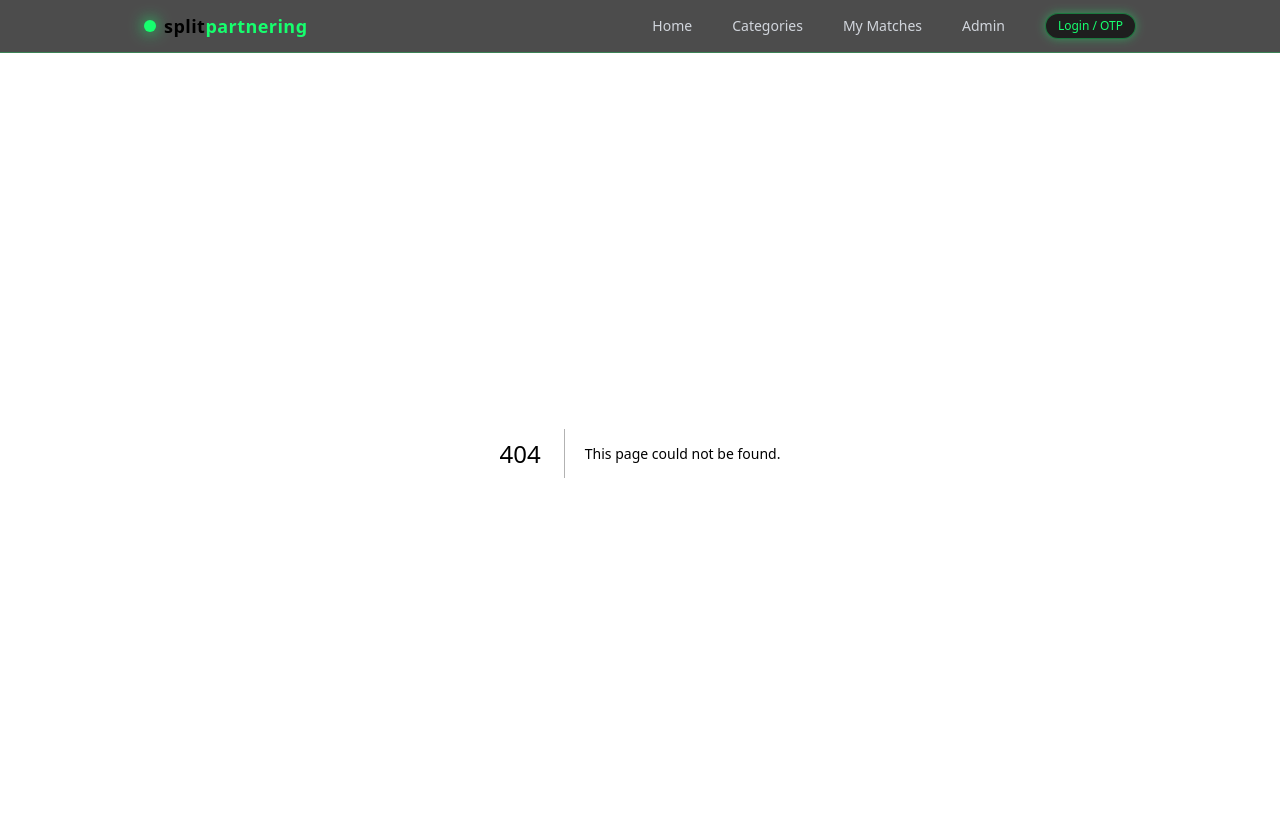
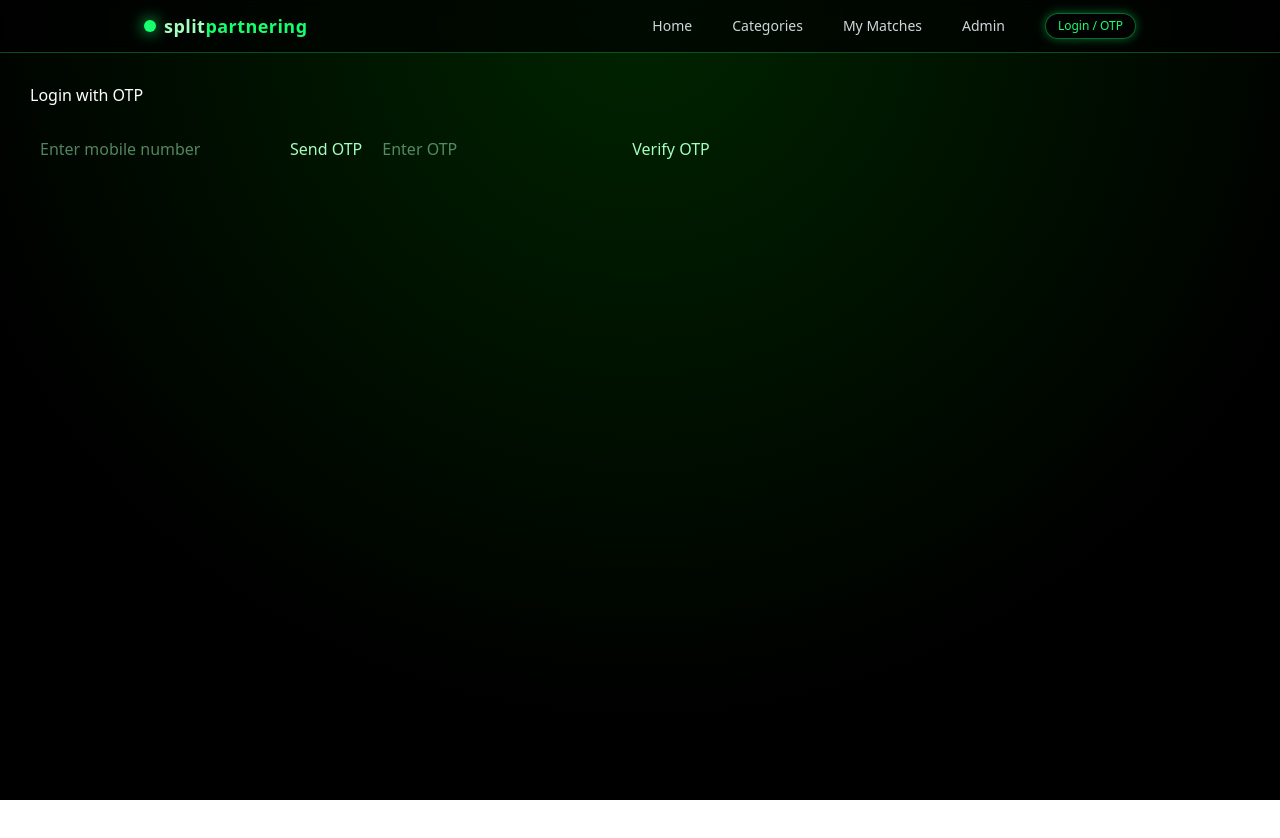
Before and after one commit to SathyaManojBiyyapu/split-partnering, a Next.js app: page /login in a window 1280 px wide. Before the commit this address had no page. Shown: the top 838 px of the page. After the commit the page ends 800 px from the top, so only its background shows below. Built offline with nearby package versions, Linux system fonts and the light colour scheme; no server answers.

Commit message:
initial commit

```diff
--- a/app/admin/page.tsx
+++ b/app/admin/page.tsx
@@ -1,3 +1,9 @@
+"use client";
+
+import { useAuth } from "@/app/context/AuthContext";
+import { useRouter } from "next/navigation";
+import { useEffect } from "react";
+
 const mockCategories = [
   { name: "Lenskart", pricePerSwipe: 10, freeSwipes: 5 },
   { name: "Fashion", pricePerSwipe: 15, freeSwipes: 5 },
@@ -5,45 +11,45 @@ const mockCategories = [
 ];
 
 export default function AdminPage() {
+  const { user } = useAuth();
+  const router = useRouter();
+
+  useEffect(() => {
+    if (!user) router.push("/login");
+  }, [user]);
+
+  if (!user) {
+    return <p className="p-5 text-white">Checking login...</p>;
+  }
+
   return (
     <main className="mx-auto max-w-5xl px-4 py-10 text-white">
       <h1 className="mb-2 text-3xl font-bold text-[#16FF6E]">
         Admin Control Panel 🛠
       </h1>
+
       <p className="mb-8 text-sm text-gray-300">
-          Visual shell only right now. Later you&apos;ll connect it with real
-          APIs for pricing, free trial counts, refunds, and analytics.
+        Visual shell only right now. Later you'll connect it with real APIs.
       </p>
 
       <section className="mb-8 rounded-2xl border border-[#16FF6E]/30 bg-black/80 p-5">
         <h2 className="mb-3 text-sm font-semibold text-white">
           Category Pricing
         </h2>
+
         <div className="space-y-3 text-xs">
           {mockCategories.map((cat) => (
             <div
               key={cat.name}
               className="flex items-center justify-between rounded-xl bg-white/5 px-3 py-2"
             >
-                <span className="font-medium">{cat.name}</span>
+              <span>{cat.name}</span>
               <span>₹{cat.pricePerSwipe} / swipe</span>
-                <span>Free swipes: {cat.freeSwipes}</span>
+              <span>Free: {cat.freeSwipes}</span>
             </div>
           ))}
         </div>
       </section>
-
-        <section className="rounded-2xl border border-[#16FF6E]/30 bg-black/80 p-5 text-xs text-gray-300">
-          <h2 className="mb-3 text-sm font-semibold text-white">
-            Coming next (backend)
-          </h2>
-          <ul className="list-disc pl-5 space-y-1">
-            <li>Change pricing per category & save.</li>
-            <li>Toggle categories ON/OFF.</li>
-            <li>View payments & refund from here.</li>
-            <li>Reset user free-swipes & block users.</li>
-          </ul>
-        </section>
     </main>
   );
 }
--- a/app/categories/page.tsx
+++ b/app/categories/page.tsx
@@ -1,67 +1,55 @@
+"use client";
+
+import { useAuth } from "@/app/context/AuthContext";
+import { useRouter } from "next/navigation";
+import { useEffect } from "react";
 import Link from "next/link";
 
 const categories = [
-  {
-    key: "lenskart",
-    label: "Lenskart",
-    description: "Eye-wear BOGO & frame splits.",
-  },
-  {
-    key: "fashion",
-    label: "Fashion",
-    description: "Streetwear, fits & seasonal drops.",
-  },
-  {
-    key: "movies",
-    label: "Movies",
-    description: "OTT + cinema tickets sharing.",
-  },
-  {
-    key: "gym",
-    label: "Gym & Fitness",
-    description: "Passes, PT & supplement deals.",
-  },
-  {
-    key: "travel",
-    label: "Travel",
-    description: "Flights, hotels & holiday splits.",
-  },
-  {
-    key: "events",
-    label: "Events / Flash",
-    description: "Concerts, last-minute & flash drops.",
-  },
+  { key: "lenskart", label: "Lenskart", description: "Eye-wear BOGO & frame splits." },
+  { key: "fashion", label: "Fashion", description: "Streetwear, fits & seasonal drops." },
+  { key: "movies", label: "Movies", description: "OTT + cinema tickets sharing." },
+  { key: "gym", label: "Gym & Fitness", description: "Passes, PT & supplement deals." },
+  { key: "travel", label: "Travel", description: "Flights, hotels & holiday splits." },
+  { key: "events", label: "Events / Flash", description: "Concerts & flash drops." },
 ];
 
 export default function CategoriesPage() {
+  const { user } = useAuth();
+  const router = useRouter();
+
+  useEffect(() => {
+    if (!user) router.push("/login");
+  }, [user]);
+
+  if (!user) {
+    return <p className="p-5 text-white">Checking login...</p>;
+  }
+
   return (
-    <main className="mx-auto flex min-h-[calc(100vh-60px)] max-w-5xl flex-col items-center px-4 py-12 text-white">
+    <main className="mx-auto max-w-5xl px-4 py-12 text-white">
       <h1 className="mb-3 text-3xl font-bold text-[#16FF6E]">
         Choose a category 🔍
       </h1>
+
       <p className="mb-10 max-w-xl text-center text-sm text-gray-300">
-        Browse live offers in each bucket. Swipe on a card to request a partner.
+        Browse live offers in each bucket. Swipe to request a partner.
       </p>
 
-      <div className="grid w-full grid-cols-1 gap-6 sm:grid-cols-2 lg:grid-cols-3">
+      <div className="grid gap-6 sm:grid-cols-2 lg:grid-cols-3">
         {categories.map((cat) => (
           <Link
             key={cat.key}
             href={`/offers/${cat.key}`}
-            className="group rounded-2xl border border-[#16FF6E]/30 bg-gradient-to-br from-[#02150c] to-black p-[1px] shadow-[0_0_20px_rgba(22,255,110,0.2)] transition hover:border-[#16FF6E]"
+            className="group rounded-2xl border border-[#16FF6E]/20 bg-black/80 p-5 hover:border-[#16FF6E]"
           >
-            <div className="flex h-full flex-col justify-between rounded-2xl bg-black/80 p-5">
-              <div>
-                <h2 className="mb-2 text-xl font-semibold group-hover:text-[#16FF6E]">
-                  {cat.label}
-                </h2>
-                <p className="text-xs text-gray-300">{cat.description}</p>
-              </div>
-              <span className="mt-4 inline-flex items-center text-xs text-[#16FF6E]/80">
-                View offers
-                <span className="ml-1 text-sm">→</span>
-              </span>
-            </div>
+            <h2 className="text-xl font-semibold group-hover:text-[#16FF6E]">
+              {cat.label}
+            </h2>
+            <p className="mt-1 text-xs text-gray-300">{cat.description}</p>
+            <span className="mt-3 inline-block text-[#16FF6E] text-xs">
+              View offers →
+            </span>
           </Link>
         ))}
       </div>
--- /dev/null
+++ b/app/context/AuthContext.tsx
@@ -0,0 +1,29 @@
+"use client";
+
+import { createContext, useContext, useEffect, useState } from "react";
+import { auth } from "@/firebase/config";
+import { onAuthStateChanged, signOut } from "firebase/auth";
+
+const AuthContext = createContext(null);
+
+export const AuthProvider = ({ children }) => {
+  const [user, setUser] = useState(null);
+
+  useEffect(() => {
+    const unsubscribe = onAuthStateChanged(auth, (u) => {
+      setUser(u);
+    });
+
+    return () => unsubscribe();
+  }, []);
+
+  const logout = () => signOut(auth);
+
+  return (
+    <AuthContext.Provider value={{ user, logout }}>
+      {children}
+    </AuthContext.Provider>
+  );
+};
+
+export const useAuth = () => useContext(AuthContext);
--- a/app/layout.tsx
+++ b/app/layout.tsx
@@ -1,6 +1,7 @@
 import type { Metadata } from "next";
 import "./globals.css";
 import Navbar from "./components/Navbar";
+import { AuthProvider } from "./context/AuthContext";
 
 export const metadata: Metadata = {
   title: "Split Partnering",
@@ -15,8 +16,10 @@ export default function RootLayout({
   return (
     <html lang="en">
       <body className="bg-black text-white min-h-screen">
-        <Navbar />
-        {children}
+        <AuthProvider>
+          <Navbar />
+          {children}
+        </AuthProvider>
       </body>
     </html>
   );
--- /dev/null
+++ b/app/login/page.tsx
@@ -0,0 +1,63 @@
+"use client";
+
+import { useState } from "react";
+import { auth, RecaptchaVerifier, signInWithPhoneNumber } from "@/firebase/config";
+
+export default function LoginPage() {
+  const [phone, setPhone] = useState("");
+  const [otp, setOtp] = useState("");
+  const [confirmation, setConfirmation] = useState(null);
+
+  const sendOTP = async () => {
+    try {
+      const recaptcha = new RecaptchaVerifier(auth, "recaptcha-container", { size: "invisible" });
+      const result = await signInWithPhoneNumber(auth, "+91" + phone, recaptcha);
+      setConfirmation(result);
+      alert("OTP sent!");
+    } catch {
+      alert("Error sending OTP");
+    }
+  };
+
+  const verifyOTP = async () => {
+    try {
+      await confirmation.confirm(otp);
+      alert("Login Successful!");
+      window.location.href = "/categories";
+    } catch {
+      alert("Invalid OTP");
+    }
+  };
+
+  return (
+    <div style={{ padding: 30 }}>
+      <h1 style={{ color: "white" }}>Login with OTP</h1>
+
+      <input
+        type="number"
+        placeholder="Enter mobile number"
+        value={phone}
+        onChange={(e) => setPhone(e.target.value)}
+        style={{ padding: 10, width: 250 }}
+      />
+
+      <button onClick={sendOTP} style={{ padding: 10, marginTop: 10 }}>
+        Send OTP
+      </button>
+
+      <input
+        type="number"
+        placeholder="Enter OTP"
+        value={otp}
+        onChange={(e) => setOtp(e.target.value)}
+        style={{ padding: 10, width: 250, marginTop: 20 }}
+      />
+
+      <button onClick={verifyOTP} style={{ padding: 10, marginTop: 10 }}>
+        Verify OTP
+      </button>
+
+      <div id="recaptcha-container"></div>
+    </div>
+  );
+}
--- /dev/null
+++ b/firebase/config.js
@@ -0,0 +1,21 @@
+import { initializeApp } from "firebase/app";
+import {
+  getAuth,
+  RecaptchaVerifier,
+  signInWithPhoneNumber
+} from "firebase/auth";
+
+const firebaseConfig = {
+  apiKey: "AIzaSyBx11nyHmS-xw1jyeDEX_Qxsd4cGhJqk18",
+  authDomain: "splitpartnering.firebaseapp.com",
+  projectId: "splitpartnering",
+  storageBucket: "splitpartnering.firebasestorage.app",
+  messagingSenderId: "656417651216",
+  appId: "1:656417651216:web:cd20cd09120190171ea895",
+  measurementId: "G-Z9LQZ49T2B"
+};
+
+const app = initializeApp(firebaseConfig);
+
+export const auth = getAuth(app);
+export { RecaptchaVerifier, signInWithPhoneNumber };
--- a/package.json
+++ b/package.json
@@ -10,7 +10,8 @@
     "lint": "eslint"
   },
   "dependencies": {
-    "next": "16.0.4",
+    "firebase": "^12.6.0",
+    "next": "^16.0.7",
     "react": "19.2.0",
     "react-dom": "19.2.0"
   },
--- a/tailwind.config.js
+++ b/tailwind.config.js
@@ -1,5 +1,5 @@
 /** @type {import('tailwindcss').Config} */
-export default {
+const config = {
   content: [
     "./app/**/*.{js,ts,jsx,tsx,mdx}",
     "./components/**/*.{js,ts,jsx,tsx,mdx}",
@@ -9,3 +9,5 @@ export default {
   },
   plugins: [],
 };
+
+export default config;
```
Also changed, not shown: components/Navbar.tsx (line endings or trailing spaces), 1 other file (tests, documents, lock files or other folders). Lines whose indentation alone changed are shown as unchanged.
